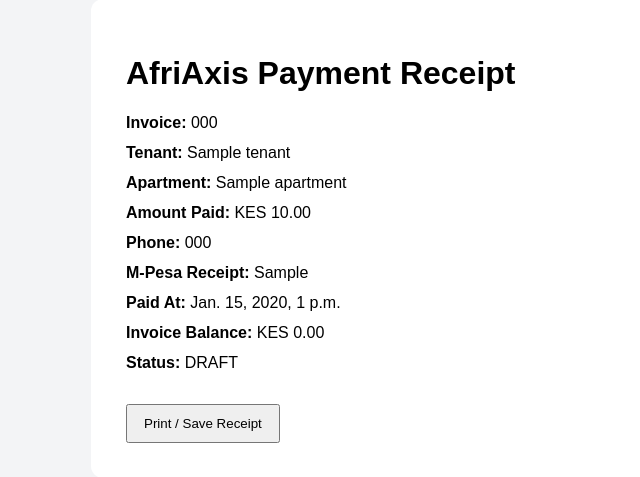
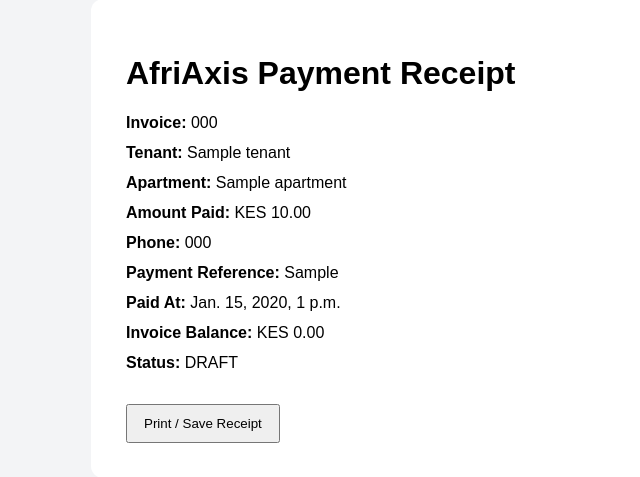
Before and after one commit to pascalnjosh/AfriAxis-Group, a Django app: page /billing/receipt/1/ in a window 1280 px wide. Shown: the part 39-516 px from the top of the page, without its empty margins (189-829 px from the left). Run offline with Django 5.2, Linux system fonts and the light colour scheme; a user stored in the database is signed in; tables that the repository leaves empty hold one stand-in row (values such as "Sample post").

Commit message:
Use generic payment reference wording in billing

```diff
--- a/templates/billing/invoice_detail.html
+++ b/templates/billing/invoice_detail.html
@@ -795,7 +795,7 @@
                 <tr>
                     <th>Date</th>
                     <th>Phone</th>
-                    <th>Receipt</th>
+                    <th>Payment Reference</th>
                     <th class="text-right">Amount</th>
                 </tr>
             </thead>
--- a/templates/billing/receipt_detail.html
+++ b/templates/billing/receipt_detail.html
@@ -92,7 +92,7 @@
 <div class="row"><span class="label">Apartment:</span> {{ invoice.apartment.name }}</div>
 <div class="row"><span class="label">Amount Paid:</span> KES {{ payment.amount }}</div>
 <div class="row"><span class="label">Phone:</span> {{ payment.phone_number }}</div>
-<div class="row"><span class="label">M-Pesa Receipt:</span> {{ payment.mpesa_receipt }}</div>
+<div class="row"><span class="label">Payment Reference:</span> {{ payment.mpesa_receipt }}</div>
 <div class="row"><span class="label">Paid At:</span> {{ payment.paid_at }}</div>
 <div class="row"><span class="label">Invoice Balance:</span> KES {{ invoice.balance }}</div>
 <div class="row"><span class="label">Status:</span> {{ invoice.status }}</div>
```
